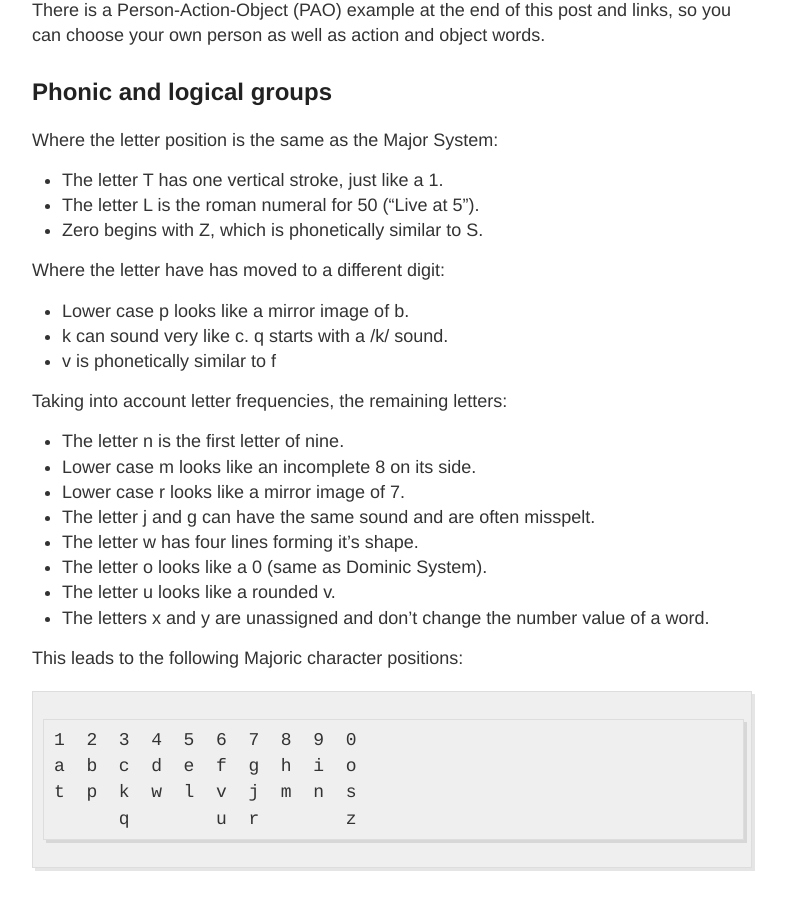
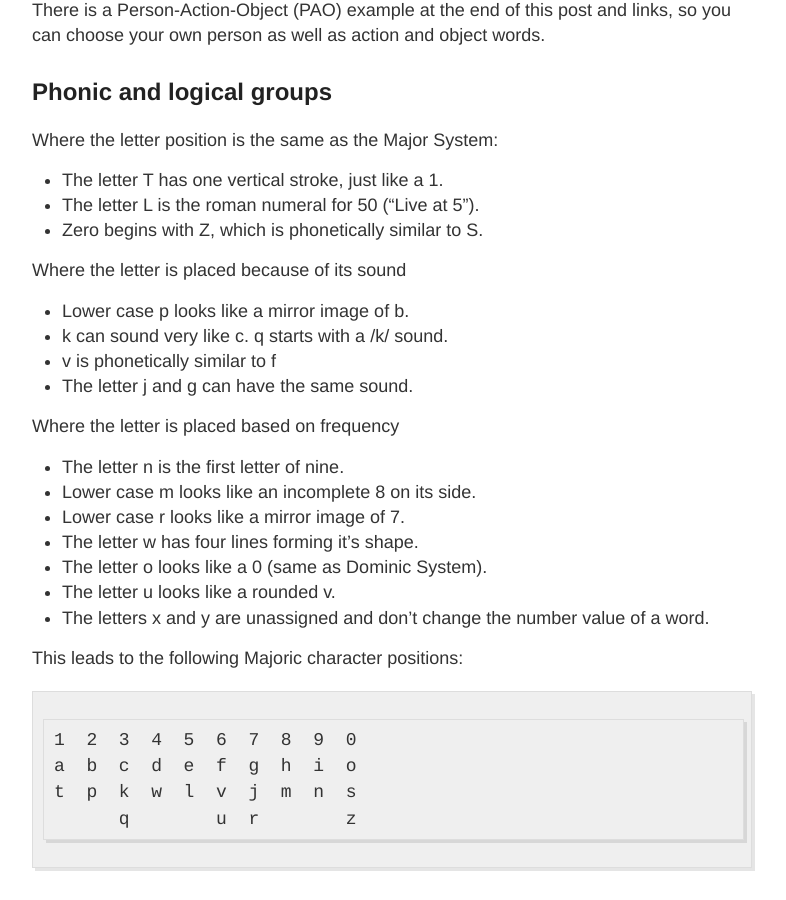
Before and after one commit to oliversarmy/oliversarmy.github.io, a Jekyll site: the page built from _posts/2015-7-10-MajoricSystem.md, in a window 1280 px wide and 900 px high, scrolled down 1206 px. Shown: the whole window, without its empty margins (248-1034 px from the left). Built offline with Jekyll 4.4.1, drawn with Linux system fonts in a browser that asks for light colours; Markdown is read by kramdown in place of the engine named in the settings.

Commit message:
letter reasons

```diff
--- a/_posts/2015-7-10-MajoricSystem.md
+++ b/_posts/2015-7-10-MajoricSystem.md
@@ -30,18 +30,18 @@ Where the letter position is the same as the Major System:
 * The letter L is the roman numeral for 50 ("Live at 5").
 * Zero begins with Z, which is phonetically similar to S.
 
-Where the letter have has moved to a different digit:
+Where the letter is placed because of its sound
 
 * Lower case p looks like a mirror image of b.
 * k can sound very like c. q starts with a /k/ sound.
 * v is phonetically similar to f
+* The letter j and g can have the same sound.
 
-Taking into account letter frequencies, the remaining letters:
+Where the letter is placed based on frequency
 
 * The letter n is the first letter of nine.
 * Lower case m looks like an incomplete 8 on its side.
 * Lower case r looks like a mirror image of 7.
-* The letter j and g can have the same sound and are often misspelt.
 * The letter w has four lines forming it's shape.
 * The letter o looks like a 0 (same as Dominic System).
 * The letter u looks like a rounded v.
```
